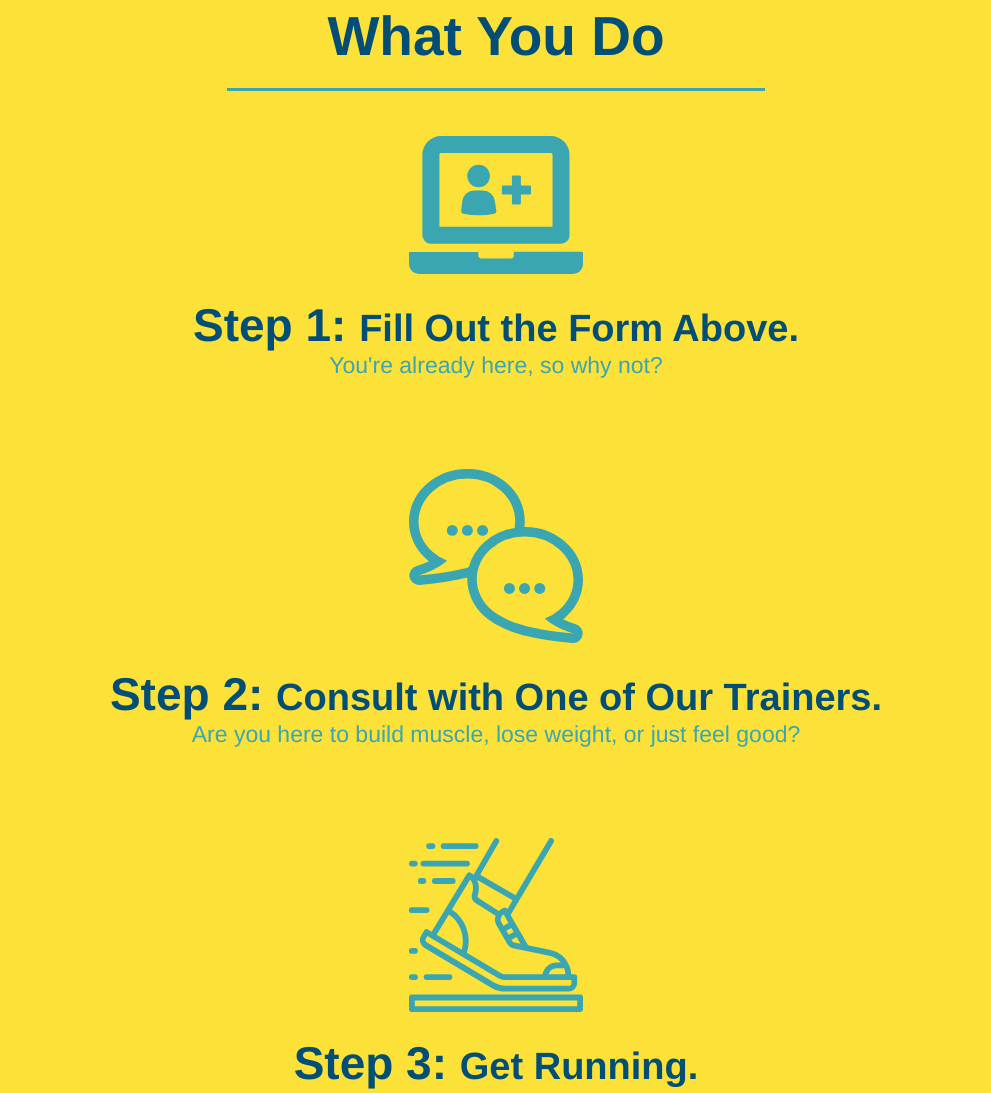
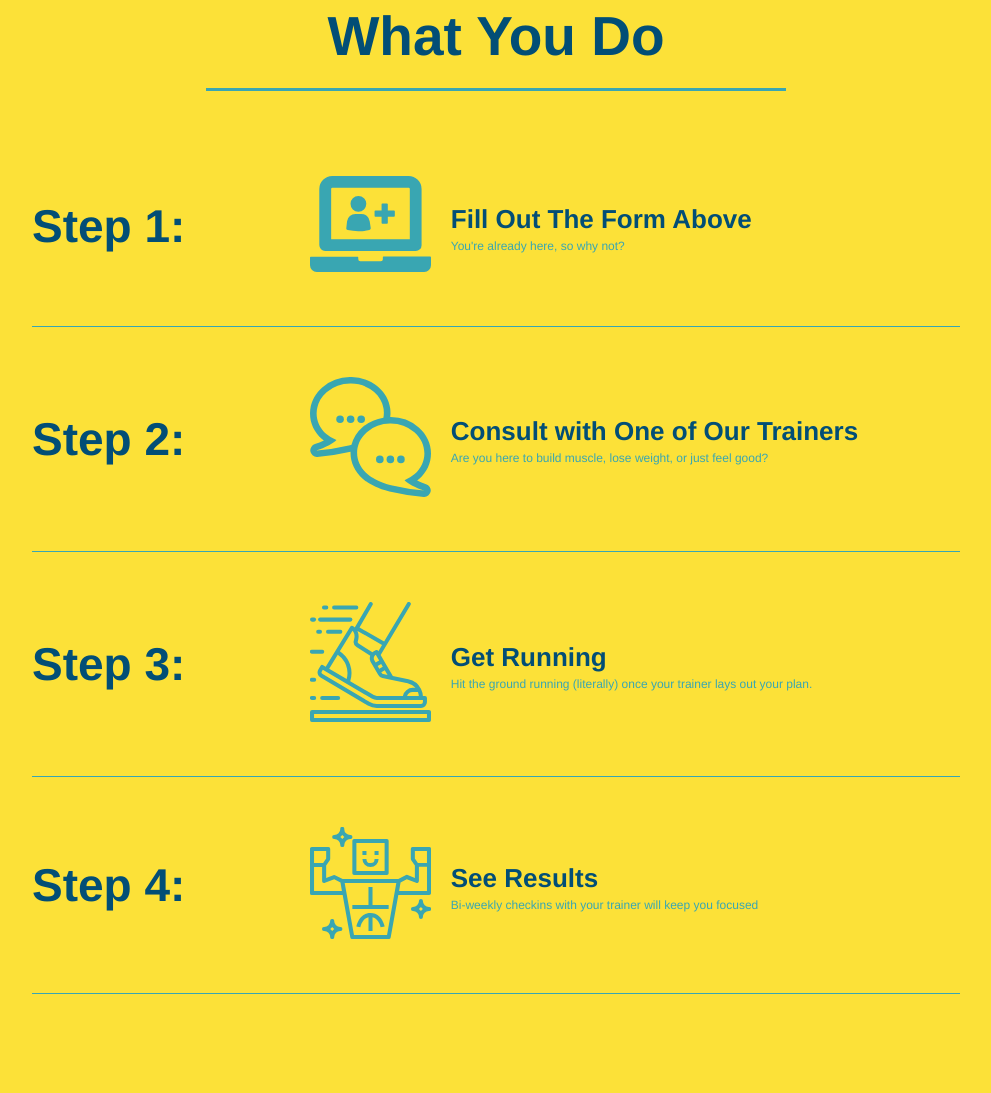
Before and after one commit to jdhawks2132/run-buddy, a plain HTML site: page index.html in a window 1280 px wide. Shown: the part 1118-2211 px from the top of the page, without its empty margins (144-1135 px from the left). Drawn offline with Linux system fonts and the light colour scheme.

Commit message:
add flexbox to the steps

```diff
--- a/assets/style.css
+++ b/assets/style.css
@@ -145,30 +145,31 @@ section {
 	font-size: 16px;
 }
 
-.intro {
-	text-align: center;
-}
-
 .intro p {
 	margin: 0 auto;
 	line-height: 1.7;
 	color: #39a6b2;
 	width: 80%;
 	font-size: 20px;
+	text-align: center;
+}
+
+.flex-row {
+	display: flex;
 }
 
 .steps {
-	text-align: center;
 	background: #fce138;
 }
 
 .section-title {
 	font-size: 55px;
 	color: #024e76;
-	margin-bottom: 35px;
-	padding: 0 100px 20px 100px;
-	display: inline-block;
 	border-bottom: 3px solid;
+	padding-bottom: 20px;
+	text-align: center;
+	margin: 0 auto 35px auto;
+	width: 50%;
 }
 
 .primary-border {
@@ -179,32 +180,55 @@ section {
 	border-color: #39a6b2;
 }
 
-.steps div {
-	margin-bottom: 80px;
+.step {
+	margin: 50px auto;
+	padding-bottom: 50px;
+	width: 80%;
+	border-bottom: 1px solid #39a6b2;
+	display: flex;
+	flex-wrap: wrap;
+	align-items: center;
+	justify-content: space-between;
 }
 
-.steps img {
-	width: 15%;
-	margin: 10px 0;
+.step h3 {
+	flex: 1 30%;
+	color: #024e76;
+	font-size: 46px;
 }
 
-.steps h3 {
-	color: #024e76;
-	font-size: 46px;
-	margin-top: 10px;
+.step-info {
+	flex: 2 70%;
+	display: flex;
+	flex-wrap: wrap;
+	align-items: center;
 }
 
-.steps p {
-	color: #39a6b2;
-	font-size: 23px;
+.step-img {
+	flex: 1 12%;
+	margin-right: 20px;
 }
 
-.steps span {
-	font-size: 38px;
+.step-img img {
+	max-width: 100%;
+}
+
+.step-text {
+	flex: 12;
+}
+
+.step-text p {
+	color: #39a6b2;
+	font-size: 12px;
+}
+
+.step-text h4 {
+	font-size: 26px;
+	line-height: 1.5;
+	color: #024e76;
 }
 
 .trainers {
-	text-align: center;
 }
 
 .trainer {
@@ -251,7 +275,6 @@ section {
 }
 
 .contact {
-	text-align: center;
 	background: #024e76;
 }
 
--- a/index.html
+++ b/index.html
@@ -69,46 +69,78 @@
 
 	<!-- "what we do" section -->
 	<section id="what-we-do" class="intro">
+		<div class="flex-row">
 			<h2 class="section-title primary-border">What We Do</h2>
+		</div>
+		<div class="flex-row">
 			<p>
 				Lorem ipsum dolor sit amet consectetur adipisicing elit. Aliquid deserunt, dolorum facere nulla velit voluptatem
 				libero sapiente fugit illo, quo maxime facilis. Rem deleniti consectetur quidem sapiente a blanditiis
 				consequatur!
 			</p>
+		</div>
 	</section>
 
 	<!-- "what you do" section -->
 	<section id="what-you-do" class="steps">
+		<div class="flex-row">
 			<h2 class="section-title secondary-border">What You Do</h2>
-
-		<div>
+		</div>
+		<div class="step">
+			<h3>Step 1:</h3>
+			<div class="step-info">
+				<div class="step-img">
 					<img src="./assets/images/step-1.svg" alt="person adding information on a computer" />
-			<h3>Step 1: <span>Fill Out the Form Above.</span></h3>
+				</div>
+				<div class="step-text">
+					<h4>Fill Out The Form Above</h4>
 					<p>You're already here, so why not?</p>
 				</div>
-
-		<div>
+			</div>
+		</div>
+		<div class="step">
+			<h3>Step 2:</h3>
+			<div class="step-info">
+				<div class="step-img">
 					<img src="./assets/images/step-2.svg" alt="text bubbles representing a conversation" />
-			<h3>Step 2: <span>Consult with One of Our Trainers.</span></h3>
+				</div>
+				<div class="step-text">
+					<h4>Consult with One of Our Trainers</h4>
 					<p>Are you here to build muscle, lose weight, or just feel good?</p>
 				</div>
-
-		<div>
+			</div>
+		</div>
+		<div class="step">
+			<h3>Step 3:</h3>
+			<div class="step-info">
+				<div class="step-img">
 					<img src="./assets/images/step-3.svg" alt="running shoe" />
-			<h3>Step 3: <span>Get Running.</span></h3>
+				</div>
+				<div class="step-text">
+					<h4>Get Running</h4>
 					<p>Hit the ground running (literally) once your trainer lays out your plan.</p>
 				</div>
-
-		<div>
+			</div>
+		</div>
+		<div class="step">
+			<h3>Step 4:</h3>
+			<div class="step-info">
+				<div class="step-img">
 					<img src="./assets/images/step-4.svg" alt="muscular person flexing with stars surrounding them" />
-			<h3>Step 4: <span>See Results.</span></h3>
+				</div>
+				<div class="step-text">
+					<h4>See Results</h4>
 					<p>Bi-weekly checkins with your trainer will keep you focused</p>
+				</div>
+			</div>
 		</div>
 	</section>
 
 	<!-- "meet the trainers" section -->
 	<section id="your-trainers" class="trainers">
+		<div class="flex-row">
 			<h2 class="section-title primary-border">Meet The Trainers</h2>
+		</div>
 		<article class="trainer">
 			<img src="./assets/images/trainer-1.jpg" alt="Arron Stephens in his workout clothes, ready to pump iron" />
 			<div class="trainer-bio text-left">
@@ -151,7 +183,9 @@
 
 	<!-- "reach out" section -->
 	<section id="reach-out" class="contact">
+		<div class="flex-row">
 			<h2 class="section-title secondary-border">Reach Out</h2>
+		</div>
 		<div class="contact-info">
 			<iframe
 				src="https://www.google.com/maps/embed?pb=!1m18!1m12!1m3!1d3345.583178193088!2d-96.55498688437275!3d33.014763080900956!2m3!1f0!2f0!3f0!3m2!1i1024!2i768!4f13.1!3m3!1m2!1s0x864c0494170fa831%3A0xf893448db4269273!2s714%20Andersonville%20Ln%2C%20Wylie%2C%20TX%2075098!5e0!3m2!1sen!2sus!4v1657464586309!5m2!1sen!2sus"
```
Lines whose indentation alone changed are shown as unchanged.
